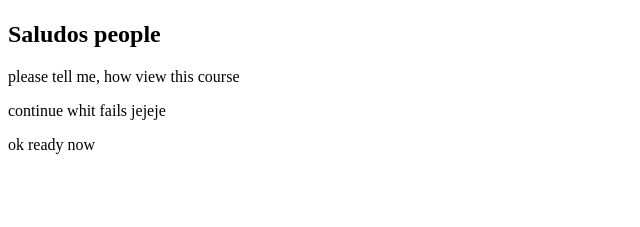
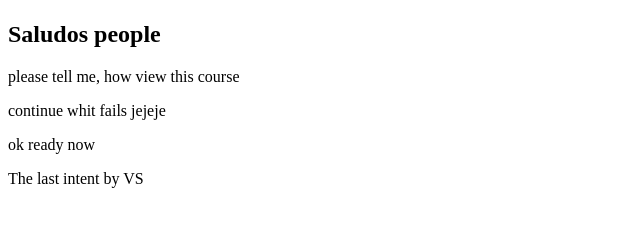
Before and after one commit to felipeAranzazu/preworkMac, a plain HTML site: page helloworld.html in a window 1280 px wide. Shown: the part 59-286 px from the top of the page, without its empty margins (0-640 px from the left). Drawn offline with Linux system fonts and the light colour scheme.

Commit message:
Commit send by VS #2

```diff
--- a/helloworld.html
+++ b/helloworld.html
@@ -12,5 +12,6 @@
     <p>please tell me, how view this course</p>
     <p>continue whit fails jejeje</p>
     <p>ok ready now</p>
+    <p>The last intent by VS</p>
 </body>
 </html>
```
